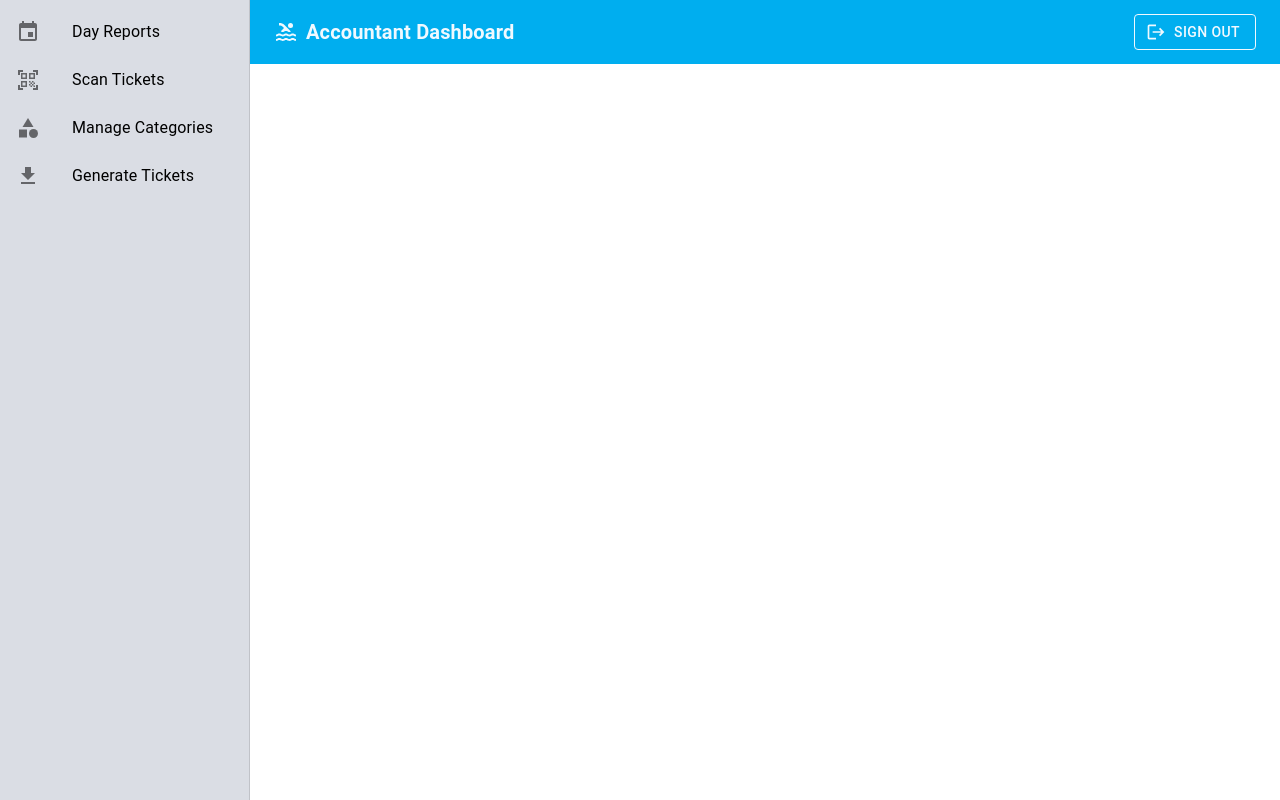
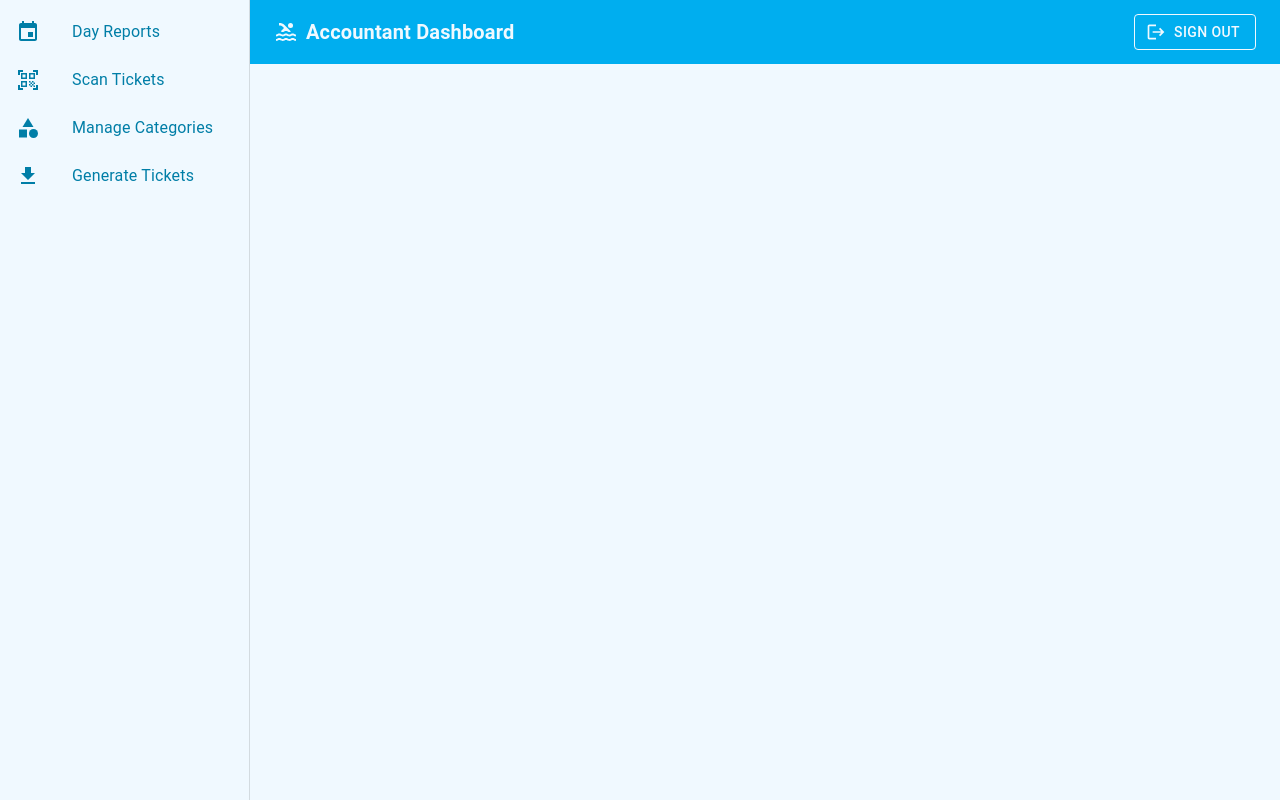
Before and after one commit to ziadteama/akoya-frontend, a React (Vite) app in the folder frontend/: page /accountant in a window 1280 px wide. Built offline with nearby package versions, Linux system fonts and the light colour scheme.

Commit message:
reports ui and ux

```diff
--- a/frontend/src/components/AccountantReports.jsx
+++ b/frontend/src/components/AccountantReports.jsx
@@ -48,17 +48,15 @@ const AccountantReports = () => {
   const totalTicketsSold = reportData.reduce((sum, row) => sum + Number(row.total_tickets || 0), 0);
 
   const exportCSV = () => {
-    let csvContent = "\uFEFFCategory,Subcategory,Tickets Sold,Total Revenue\n"; // UTF-8 BOM added
+    let csvContent = "\uFEFFCategory,Subcategory,Tickets Sold,Total Revenue\n";
     reportData.forEach((row) => {
       csvContent += `${row.category},${row.subcategory},${row.total_tickets},${row.total_revenue}\n`;
     });
-
     const blob = new Blob([csvContent], { type: "text/csv;charset=utf-8;" });
     saveAs(blob, `Report_${selectedDate.format("YYYY-MM-DD")}.csv`);
   };
 
-  // Define alternating colors
-  const colors = ["#f8f9fa", "#e9ecef"];
+  const colors = ["#E4F8FC", "#D1F2F5"];
   const subcategoryColors = new Map();
   let colorIndex = 0;
 
@@ -66,17 +64,17 @@ const AccountantReports = () => {
     <LocalizationProvider dateAdapter={AdapterDayjs}>
       <Paper
         sx={{
-          maxHeight: "calc(100vh - 200px)",
-          height: "100vh",
-          padding: 2,
+          maxHeight: "calc(100vh - 120px)",
+          height: "100%",
+          p: 3,
           display: "flex",
           flexDirection: "column",
           alignItems: "center",
-          backgroundColor: "#f4f6f8",
+          backgroundColor: "#F0F9FF",
           borderRadius: 2,
         }}
       >
-        <Typography variant="h4" sx={{ marginBottom: 2, color: "#333" }}>
+        <Typography variant="h4" sx={{ mb: 3, color: "#007EA7", fontWeight: 600 }}>
           Day Reports
         </Typography>
 
@@ -85,19 +83,19 @@ const AccountantReports = () => {
           value={selectedDate}
           onChange={(newValue) => setSelectedDate(newValue)}
           renderInput={(params) => <TextField {...params} />}
-          sx={{ marginBottom: 2, backgroundColor: "#fff", borderRadius: 1 }}
+          sx={{ mb: 3, backgroundColor: "#fff", borderRadius: 1 }}
         />
 
         <div
           style={{
-            width: "90vw",
+            width: "100%",
             maxWidth: "1200px",
             flex: 1,
             overflowY: "auto",
-            maxHeight: "calc(100vh - 250px)",
+            maxHeight: "calc(100vh - 300px)",
             borderRadius: "8px",
             background: "#fff",
-            boxShadow: "0 2px 5px rgba(0, 0, 0, 0.1)",
+            boxShadow: "0 2px 8px rgba(0, 174, 239, 0.2)",
           }}
         >
           <TableContainer>
@@ -108,7 +106,7 @@ const AccountantReports = () => {
                     <TableCell
                       key={header}
                       align="center"
-                      sx={{ fontWeight: "bold", color: "#fff", backgroundColor: "#9C9EA1",fontSize: "1.4rem" }}
+                      sx={{ fontWeight: "bold", color: "#fff", backgroundColor: "#00AEEF", fontSize: "1.2rem" }}
                     >
                       {header}
                     </TableCell>
@@ -118,7 +116,7 @@ const AccountantReports = () => {
               <TableBody>
                 {Object.keys(groupedData).length === 0 ? (
                   <TableRow>
-                    <TableCell colSpan={4} align="center" >
+                    <TableCell colSpan={4} align="center">
                       No Data Available
                     </TableCell>
                   </TableRow>
@@ -126,7 +124,6 @@ const AccountantReports = () => {
                   Object.entries(groupedData).map(([category, subcategories], categoryIndex) => (
                     <React.Fragment key={categoryIndex}>
                       {subcategories.map((row, subIndex) => {
-                        // Assign a color per unique subcategory
                         if (!subcategoryColors.has(row.subcategory)) {
                           subcategoryColors.set(row.subcategory, colors[colorIndex % 2]);
                         }
@@ -143,23 +140,18 @@ const AccountantReports = () => {
                                 align="center"
                                 sx={{
                                   fontWeight: "bold",
-                                  fontSize: "1.3rem",
-                                  textAlign: "center",
-                                  backgroundColor: "#BCBFC2",
-                                  color: "#1B1C1C",
-                                  borderRight: "1px solid #999",
+                                  fontSize: "1.1rem",
+                                  backgroundColor: "#00C2CB",
+                                  color: "#fff",
+                                  borderRight: "1px solid #ccc",
                                 }}
                               >
                                 {category}
                               </TableCell>
                             ) : null}
-                            <TableCell align="center" sx={{ borderRight: "1px solid #999" }}>
-                              {row.subcategory}
-                            </TableCell>
-                            <TableCell align="center" sx={{ borderRight: "1px solid #999" }}>
-                              {Number(row.total_tickets || 0)}
-                            </TableCell>
-                            <TableCell align="center" sx={{ fontWeight: "bold", color: "#27ae60" }}>
+                            <TableCell align="center">{row.subcategory}</TableCell>
+                            <TableCell align="center">{Number(row.total_tickets || 0)}</TableCell>
+                            <TableCell align="center" sx={{ fontWeight: "bold", color: "#00A651" }}>
                               ${Number(row.total_revenue || 0).toFixed(2)}
                             </TableCell>
                           </TableRow>
@@ -175,19 +167,14 @@ const AccountantReports = () => {
 
         <Paper
           sx={{
-            width: "100vw",
-            padding: 2,
+            width: "100%",
+            mt: 3,
+            background: "#E0F7FF",
+            color: "#007EA7",
+            borderRadius: 2,
+            p: 2,
             textAlign: "center",
-            background: "#DADDE4",
-            color: "#000",
-            boxShadow: "0 -2px 5px rgba(0,0,0,0.1)",
-            height: "100px",
-            display: "flex",
-            flexDirection: "column",
-            justifyContent: "center",
-            alignItems: "center",
-            bottom: 5,
-            position: "absolute",
+            boxShadow: "0 -2px 5px rgba(0,0,0,0.05)",
           }}
         >
           <Typography variant="body1">
@@ -196,7 +183,11 @@ const AccountantReports = () => {
           <Typography variant="body1">
             <b>Total Revenue:</b> ${totalRevenue.toFixed(2)}
           </Typography>
-          <Button variant="contained" sx={{ marginTop: 1, backgroundColor: "#e74c3c" }} onClick={exportCSV}>
+          <Button
+            variant="contained"
+            sx={{ mt: 2, backgroundColor: "#00AEEF", "&:hover": { backgroundColor: "#00C2CB" } }}
+            onClick={exportCSV}
+          >
             Export as CSV
           </Button>
         </Paper>
--- a/frontend/src/components/AccountantSidebar.jsx
+++ b/frontend/src/components/AccountantSidebar.jsx
@@ -1,9 +1,22 @@
 import React from "react";
-import { Drawer, List, ListItem, ListItemIcon, ListItemText } from "@mui/material";
-import { Event, QrCodeScanner, Category, Download } from "@mui/icons-material";
-import { Link } from "react-router-dom";
+import {
+  Drawer,
+  List,
+  ListItem,
+  ListItemIcon,
+  ListItemText,
+} from "@mui/material";
+import {
+  Event,
+  QrCodeScanner,
+  Category,
+  Download,
+} from "@mui/icons-material";
+import { Link, useLocation } from "react-router-dom";
 
 const AccountantSidebar = () => {
+  const location = useLocation();
+
   const menuItems = [
     { text: "Day Reports", icon: <Event />, path: "/accountant/accountant-reports" },
     { text: "Scan Tickets", icon: <QrCodeScanner />, path: "/accountant/accountant-scan" },
@@ -19,20 +32,38 @@ const AccountantSidebar = () => {
         flexShrink: 0,
         "& .MuiDrawer-paper": {
           width: "250px",
-      background: "#DADDE4",
-      color: "#000",
+          background: "#F0F9FF",
+          color: "#007EA7",
           boxSizing: "border-box",
         },
       }}
     >
-
       <List>
-        {menuItems.map((item) => (
-          <ListItem button key={item.text} component={Link} to={item.path} sx={{ color: "inherit", textDecoration: "none" }}>
-            <ListItemIcon>{item.icon}</ListItemIcon>
+        {menuItems.map((item) => {
+          const isActive = location.pathname === item.path;
+          return (
+            <ListItem
+              button
+              key={item.text}
+              component={Link}
+              to={item.path}
+              sx={{
+                color: isActive ? "#fff" : "#007EA7",
+                backgroundColor: isActive ? "#00AEEF" : "transparent",
+                fontWeight: isActive ? "bold" : "normal",
+                "&:hover": {
+                  backgroundColor: "#00C2CB",
+                  color: "#fff",
+                },
+              }}
+            >
+              <ListItemIcon sx={{ color: isActive ? "#fff" : "#007EA7" }}>
+                {item.icon}
+              </ListItemIcon>
               <ListItemText primary={item.text} />
             </ListItem>
-        ))}
+          );
+        })}
       </List>
     </Drawer>
   );
--- a/frontend/src/pages/AccountantDashboard.jsx
+++ b/frontend/src/pages/AccountantDashboard.jsx
@@ -1,25 +1,24 @@
 import React from "react";
 import AccountantSidebar from "../components/AccountantSidebar";
-import AccountantTopBar from "../components/TopBar"; // ✅ Now using a separate top bar
+import AccountantTopBar from "../components/TopBar";
 import { Outlet } from "react-router-dom";
+import { Box } from "@mui/material";
 
 const AccountantDashboard = () => {
   return (
-    <div style={{ display: "flex", height: "100vh", overflow: "hidden" }}>
-      {/* Sidebar (Fixed) */}
+    <Box sx={{ display: "flex", height: "100vh", overflow: "hidden", backgroundColor: "#F0F9FF" }}>
+      {/* Sidebar */}
       <AccountantSidebar />
 
-      {/* Main Content Area */}
-      <div style={{ flexGrow: 1, display: "flex", flexDirection: "column", width: "100%" }}>
-        {/* Top Bar */}
+      {/* Main Area */}
+      <Box sx={{ flexGrow: 1, display: "flex", flexDirection: "column", width: "100%" }}>
         <AccountantTopBar title="Accountant Dashboard" />
 
-        {/* Page Content (Prevents Overlap) */}
-        <div style={{  marginTop: "64px", overflowY: "auto" }}>
-          <Outlet /> {/* ✅ This is where nested routes will render */}
-        </div>
-      </div>
-    </div>
+        <Box sx={{ flex: 1, overflowY: "auto", px: 3, py: 2 }}>
+          <Outlet />
+        </Box>
+      </Box>
+    </Box>
   );
 };
 
--- a/frontend/src/pages/CashierDashboard.jsx
+++ b/frontend/src/pages/CashierDashboard.jsx
@@ -82,8 +82,11 @@ const CashierDashboard = () => {
                 maxHeight: "calc(100vh - 120px)",
                 overflowY: "auto",
                 pr: 1,
+                display: "flex",
+                flexDirection: "column",
               }}
             >
+              <Box sx={{ flex: 1 }}>
                 <TicketSelectorPanel
                   types={types}
                   selectedCategories={selectedCategories}
@@ -91,6 +94,17 @@ const CashierDashboard = () => {
                   onTicketCountsChange={setTicketCounts}
                   onRemoveCategory={handleRemoveCategory}
                 />
+              </Box>
+
+              <Box
+                sx={{
+                  position: "sticky",
+                  bottom: 0,
+                  backgroundColor: "#F0F9FF",
+                  pt: 2,
+                  zIndex: 10,
+                }}
+              >
                 <CheckoutPanel
                   ticketCounts={ticketCounts}
                   types={types}
@@ -100,6 +114,7 @@ const CashierDashboard = () => {
                     setSelectedCategories([]);
                   }}
                 />
+              </Box>
             </Box>
           </Grid>
         </Grid>
```
Lines whose indentation alone changed are shown as unchanged.
